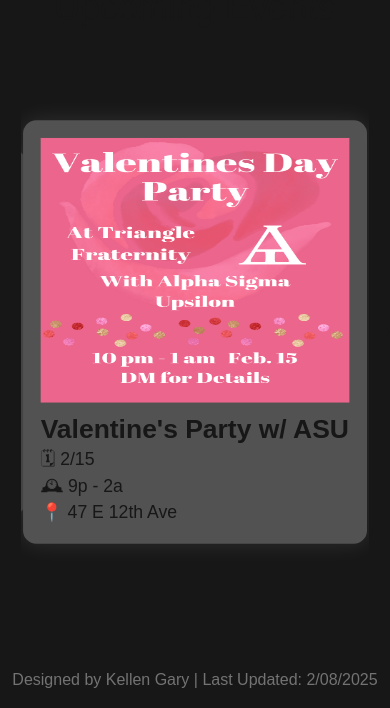
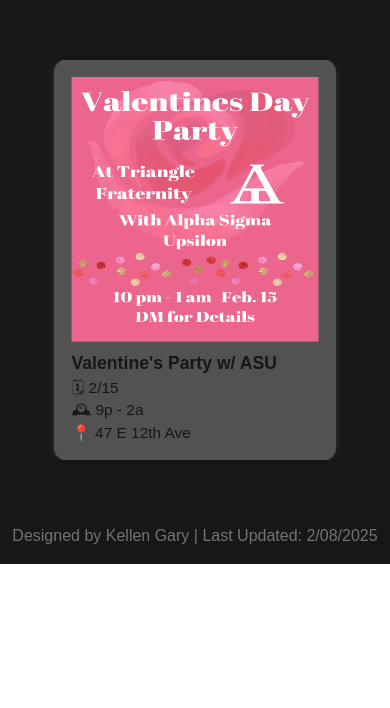
Before and after one commit to kellenGary/triangle-candidate-website, a Next.js app: page / in a window 390 px wide. Shown: the part 1563-2271 px from the top of the page. After the commit the page ends 2127 px from the top, so only its background shows below. Built offline with nearby package versions, Linux system fonts and the light colour scheme.

Commit message:
still no file upload

```diff
--- a/app/event.js
+++ b/app/event.js
@@ -4,15 +4,15 @@
     const { name, image, date, time, location, focused } = props;
 
     return (
-        <div className={`flex max-w-[20rem] h-fit max-h-[28rem] flex-col p-4 bg-[#525252] rounded-xl
-            overflow-auto drop-shadow-[0_0px_10px_rgba(255,255,255,0.1)]
+        <div className={`flex w-[16rem] md:max-w-[20rem] h-fit md:max-h-[28rem] flex-col p-4 bg-[#525252] rounded-xl
+            overflow-auto drop-shadow-[0_0px_4px_rgba(255,255,255,0.1)]
             transform transition-transform duration-200 ${focused ? 'scale-105' : 'scale-100'}`}>
             <img className="max-h-[15rem] w-auto" src={image} alt={name} />
             <div className="pt-2 flex flex-col">
-                <h1 className="font-bold text-2xl">{name}</h1>
-                <span>🗓 {date}</span>
-                <span>🕰 {time}</span>
-                <span>📍 {location}</span>
+                <h1 className="font-bold md:text-xl lg:text-2xl">{name}</h1>
+                <span className={"text-sm md:text-lg"}>🗓 {date}</span>
+                <span className={"text-sm md:text-lg"}>🕰 {time}</span>
+                <span className={"text-sm md:text-lg"}>📍 {location}</span>
             </div>
         </div>
     )
--- a/app/eventCarousel.js
+++ b/app/eventCarousel.js
@@ -33,9 +33,9 @@
     const prevSlide = () => setIndex((prev) => (prev - 1 + events.length) % events.length);
 
     return (
-        <div className="flex items-center justify-center gap-4 w-full py-8">
-            <BsChevronLeft className="scale-[2] cursor-pointer" onClick={prevSlide} />
-            <div className="relative w-[70rem] h-[30rem] max-h-[30rem] flex justify-center items-center overflow-hidden">
+        <div className="flex items-center justify-evenly gap-2 md:gap-4 w-full">
+            <BsChevronLeft className="scale-[1.5] md:scale-[2] cursor-pointer" onClick={prevSlide} />
+            <div className="relative w-[80vw] h-[25rem] md:w-[70rem] md:h-[30rem] max-h-[30rem] flex justify-center items-center overflow-hidden">
                 {events.map((event, i) => {
                     const position = (i - index + events.length) % events.length;
 
@@ -66,7 +66,7 @@
                 })}
             </div>
 
-            <BsChevronRight className="scale-[2] cursor-pointer" onClick={nextSlide} />
+            <BsChevronRight className="scale-[1.5] md:scale-[2] cursor-pointer" onClick={nextSlide} />
         </div>
     )
 }
--- a/app/everyman.js
+++ b/app/everyman.js
@@ -45,7 +45,7 @@
                         bg-[#262626] border border-[#404040] drop-shadow-lg" />
                         <input type="email" placeholder="Email" className="mb-4 p-2 text-black rounded-md
                         bg-[#262626] border border-[#404040] drop-shadow-lg" />
-                        <input type="file" className="mb-4 p-4 self-center" />
+                        <input type="file" className="mb-4 p-4 self-center w-[15rem] md:w-fit" />
                         <button type="submit" className="p-2 bg-blue-500 text-white rounded-md drop-shadow-lg"
                                 onSubmit={handleFileSubmit}>Submit</button>
                     </form>
--- a/app/infoSection.js
+++ b/app/infoSection.js
@@ -14,7 +14,7 @@
                     Today, we continue to provide a unique social, academic and professional experience for STEM majors.
                 </p>
             </div>
-            <img src={'./crest.png'} className={"max-h-[10rem] h-auto w-fit"}/>
+            <img src={'./crest.png'} className={"max-h-[10rem] h-auto w-auto"}/>
         </div>
     )
 }
```
